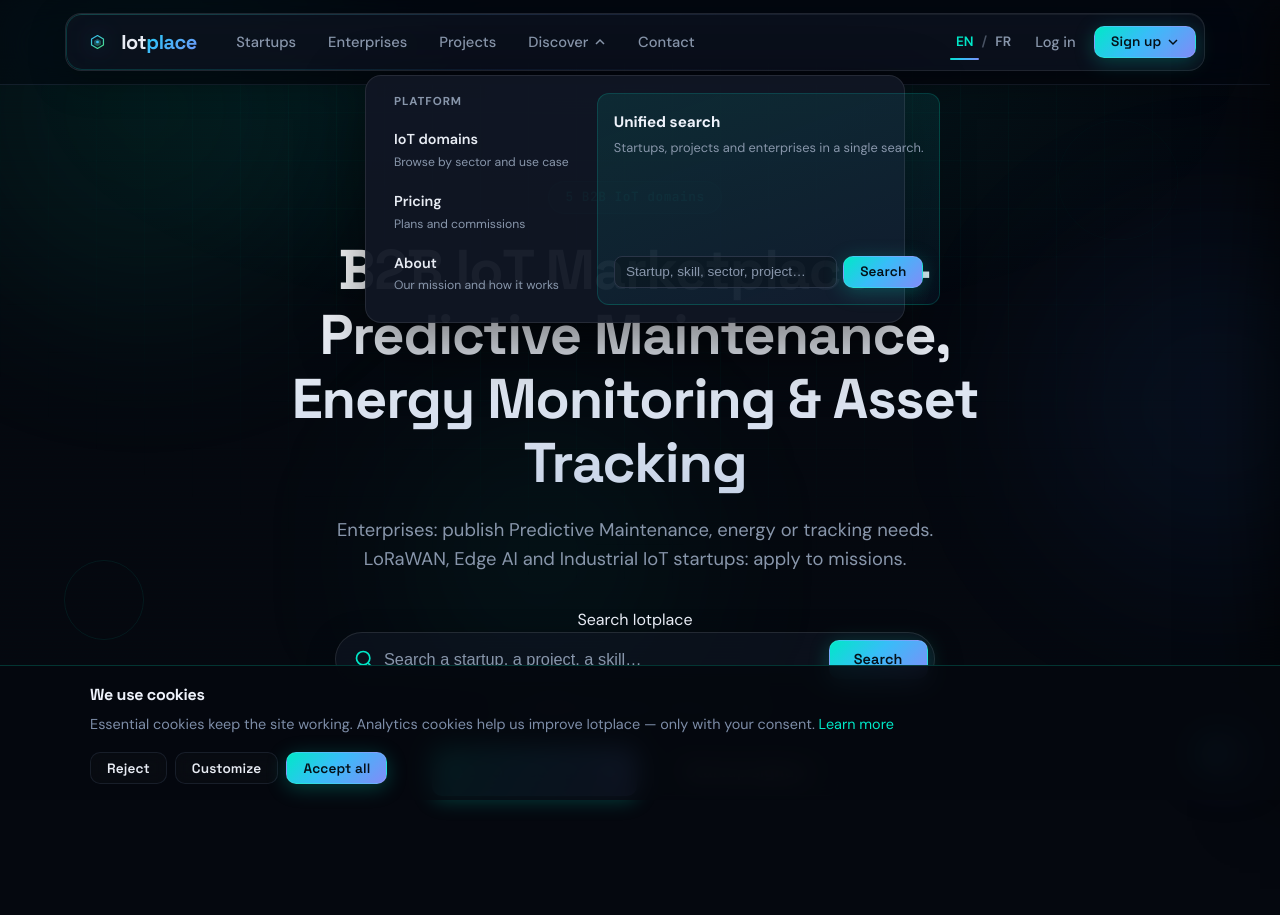
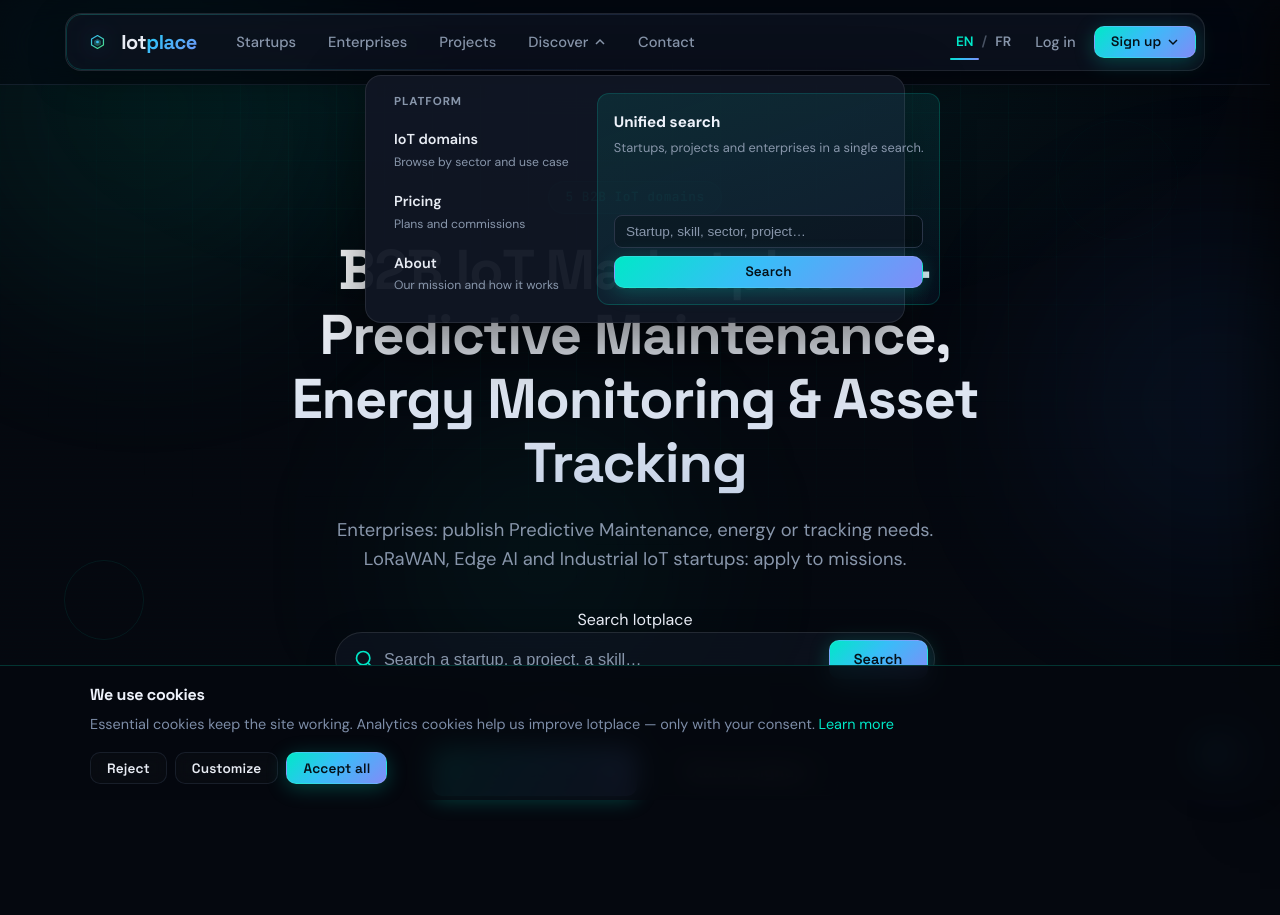
Before and after one commit to Colin-tech-VS/Iotplace, a Flask app: page / in a window 1280 px wide, after a click on "Discover". Shown: the top 915 px of the page. Run offline with Flask 3, Linux system fonts and the light colour scheme; data that the repository does not hold is empty; some libraries are stand-ins or nearby versions.

Commit message:
ui(nav): fix search overflow in mega-menu feature card
Stack the unified-search field vertically (full-width input + full-width button,
box-sizing: border-box) so it stays inside the mega-menu card instead of
spilling past its right edge. Bumped style.css v=18.

```diff
--- a/compte/templates/compte_layout.html
+++ b/compte/templates/compte_layout.html
@@ -9,7 +9,7 @@
     <link rel="preconnect" href="https://fonts.googleapis.com">
     <link rel="preconnect" href="https://fonts.gstatic.com" crossorigin>
     <link href="https://fonts.googleapis.com/css2?family=DM+Sans:ital,opsz,wght@0,9..40,400;0,9..40,500;0,9..40,600;0,9..40,700&family=JetBrains+Mono:wght@400;500&family=Space+Grotesk:wght@500;600;700&display=swap" rel="stylesheet">
-    <link rel="stylesheet" href="{{ url_for('vitrine.static', filename='css/style.css') }}?v=17">
+    <link rel="stylesheet" href="{{ url_for('vitrine.static', filename='css/style.css') }}?v=18">
     <link rel="stylesheet" href="{{ url_for('vitrine.static', filename='css/iot-theme.css') }}?v=3">
     <link rel="stylesheet" href="{{ url_for('vitrine.static', filename='css/scrollbars.css') }}?v=1">
     <link rel="stylesheet" href="{{ url_for('vitrine.static', filename='css/compte-dashboard.css') }}?v=5">
--- a/vitrine/static/css/style.css
+++ b/vitrine/static/css/style.css
@@ -460,20 +460,22 @@
 }
 .nav-mega-feature-title { font-weight: 700; font-size: 0.95rem; }
 .nav-mega-feature-desc { font-size: 0.8rem; color: var(--text-muted); margin: 0.3rem 0 0.85rem; line-height: 1.45; }
-.nav-mega-search { display: flex; gap: 0.4rem; margin-top: auto; }
+.nav-mega-search { display: flex; flex-direction: column; gap: 0.5rem; margin-top: auto; }
 .nav-mega-search-input {
-    flex: 1;
+    width: 100%;
+    box-sizing: border-box;
     min-width: 0;
     background: rgba(0, 0, 0, 0.25);
     border: 1px solid var(--border);
     border-radius: 8px;
-    padding: 0.45rem 0.7rem;
+    padding: 0.5rem 0.7rem;
     color: var(--text);
     font-size: 0.85rem;
     outline: none;
 }
 .nav-mega-search-input:focus { border-color: var(--accent); }
 .nav-mega-search-input::placeholder { color: var(--text-muted); }
+.nav-mega-search .btn { width: 100%; }
 
 .nav-toggle {
     display: none;
--- a/vitrine/templates/base.html
+++ b/vitrine/templates/base.html
@@ -43,7 +43,7 @@
     <link rel="preconnect" href="https://fonts.googleapis.com">
     <link rel="preconnect" href="https://fonts.gstatic.com" crossorigin>
     <link href="https://fonts.googleapis.com/css2?family=DM+Sans:ital,opsz,wght@0,9..40,400;0,9..40,500;0,9..40,600;0,9..40,700;1,9..40,400&family=JetBrains+Mono:wght@400;500&family=Space+Grotesk:wght@500;600;700&display=swap" rel="stylesheet">
-    <link rel="stylesheet" href="{{ url_for('vitrine.static', filename='css/style.css') }}?v=17">
+    <link rel="stylesheet" href="{{ url_for('vitrine.static', filename='css/style.css') }}?v=18">
     <link rel="stylesheet" href="{{ url_for('vitrine.static', filename='css/iot-theme.css') }}?v=3">
     <link rel="stylesheet" href="{{ url_for('vitrine.static', filename='css/scrollbars.css') }}?v=1">
     <link rel="stylesheet" href="{{ url_for('vitrine.static', filename='css/toast.css') }}?v=1">
```
